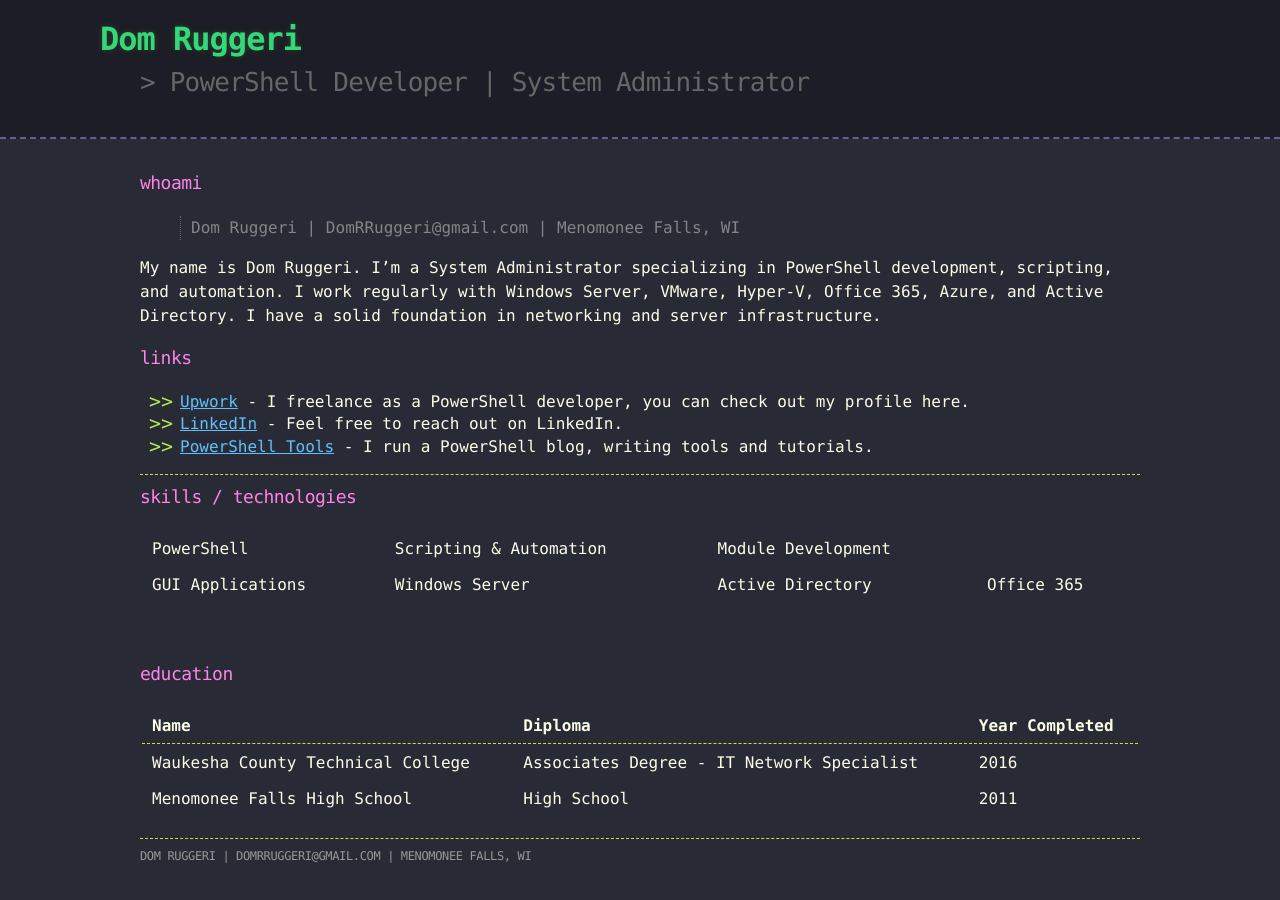
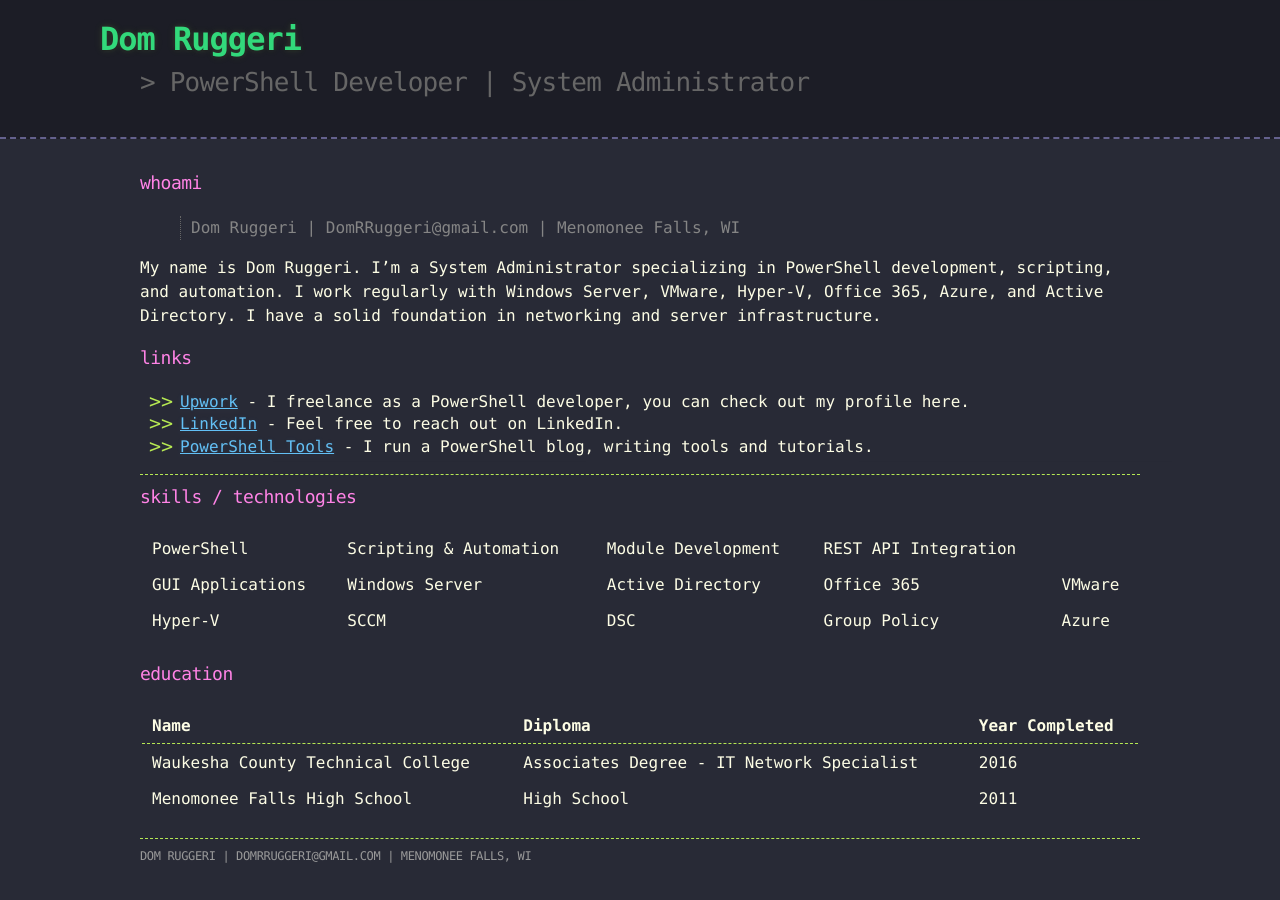
Before and after one commit to DomRRuggeri/DomRRuggeri.github.io, a Jekyll site: the page built from index.md, in a window 1280 px wide. Built offline with Jekyll 4.4.1, drawn with Linux system fonts in a browser that asks for light colours; our own code applies the rules of GitHub Pages for plain Markdown files.

Commit message:
mo skills

```diff
--- a/index.md
+++ b/index.md
@@ -16,9 +16,10 @@ My name is Dom Ruggeri. I'm a System Administrator specializing in PowerShell de
 
 ### skills / technologies
 
-| PowerShell | Scripting & Automation | Module Development |
-| GUI Applications | Windows Server | Active Directory | Office 365 |
-|
+| PowerShell | Scripting & Automation | Module Development | REST API Integration |
+| GUI Applications | Windows Server | Active Directory | Office 365 | VMware |
+| Hyper-V | SCCM | DSC | Group Policy | Azure |
+
 
 
 ### education
```
